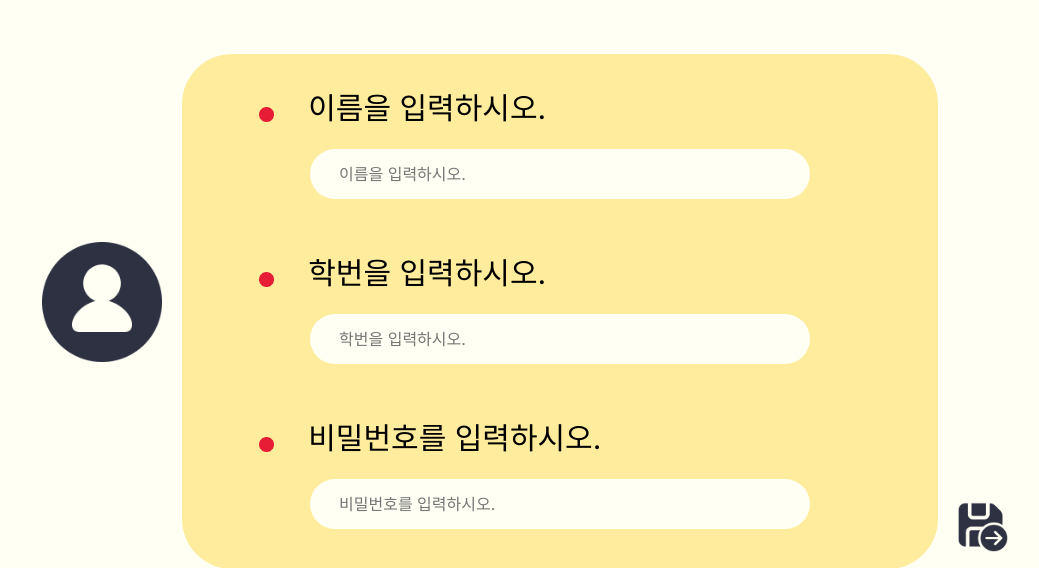
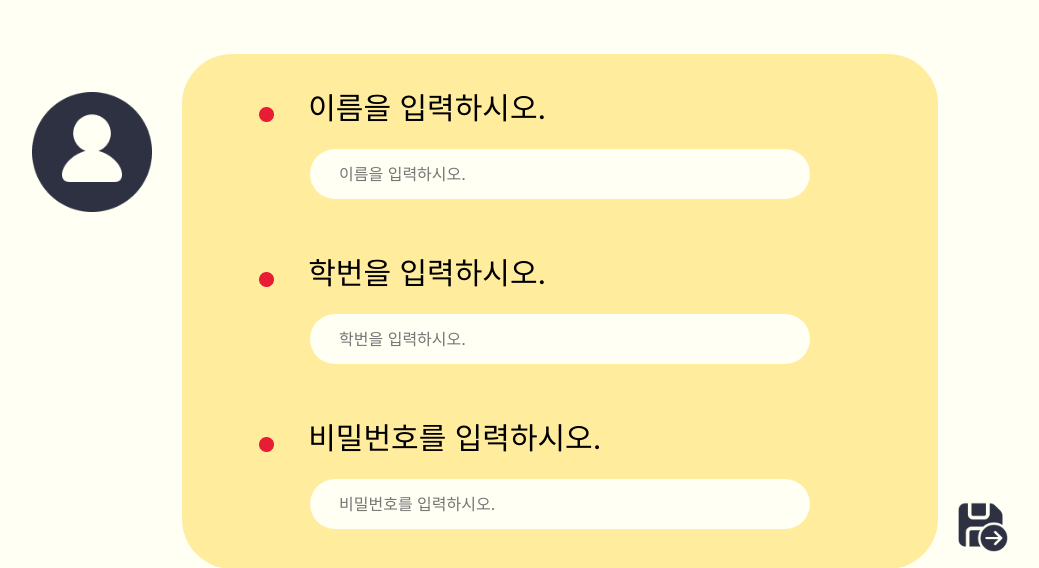
Before and after one commit to 2023-InternetProgramming-Team1/toDD, a Django app: page /join/account/ in a window 1280 px wide. Shown: the part 76-644 px from the top of the page, without its empty margins (90-1129 px from the left). Run offline with Django 4.2, Linux system fonts and the light colour scheme; some libraries are stand-ins or nearby versions.

Commit message:
[11/27] 로그인

```diff
--- a/join/templates/join/account.html
+++ b/join/templates/join/account.html
@@ -140,7 +140,7 @@
         <!-- 페이지 내용 작성-->
     <div class="container my-4">
         <div class="main-container">
-            <div>
+            <div style="position: relative; left: -10px; top: -150px;">
                 <img src="{% static 'img/my.png' %}" alt="Person Image" class="registration-image">
             </div>
             <div class="registration-box">
```
